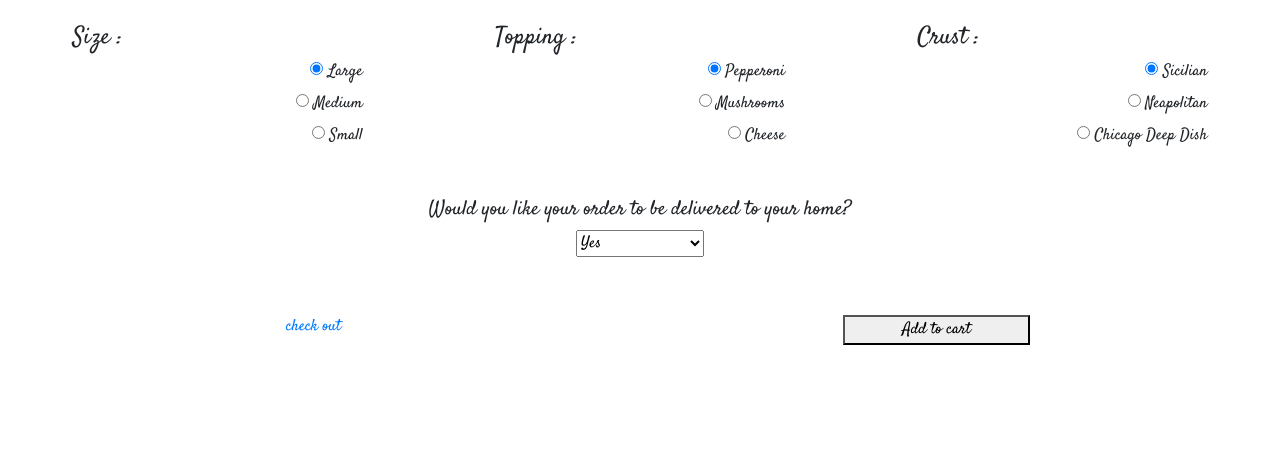
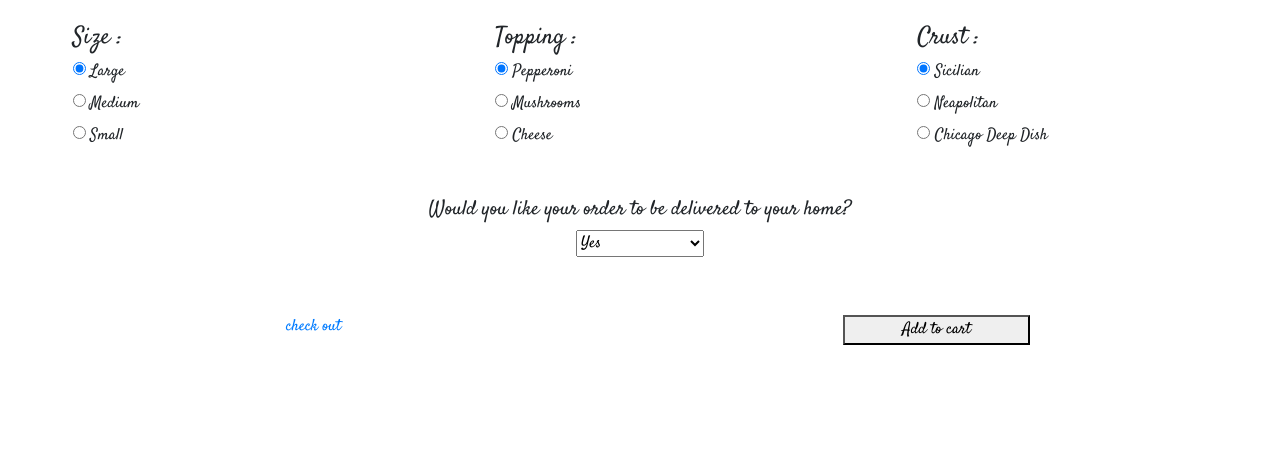
Before and after one commit to dancan-sandys/Pizza_project, a plain HTML site: page order.html in a window 1280 px wide. Shown: the part 322-778 px from the top of the page. Drawn offline with Linux system fonts and the light colour scheme.

Commit message:
remove the margin-left from the desktop version

```diff
--- a/css/styles.css
+++ b/css/styles.css
@@ -415,7 +415,7 @@ select{
 
 
     .col-sm-3 label{
-        margin-left: auto;
+        margin-left: 0;
     }
 
 }
```
